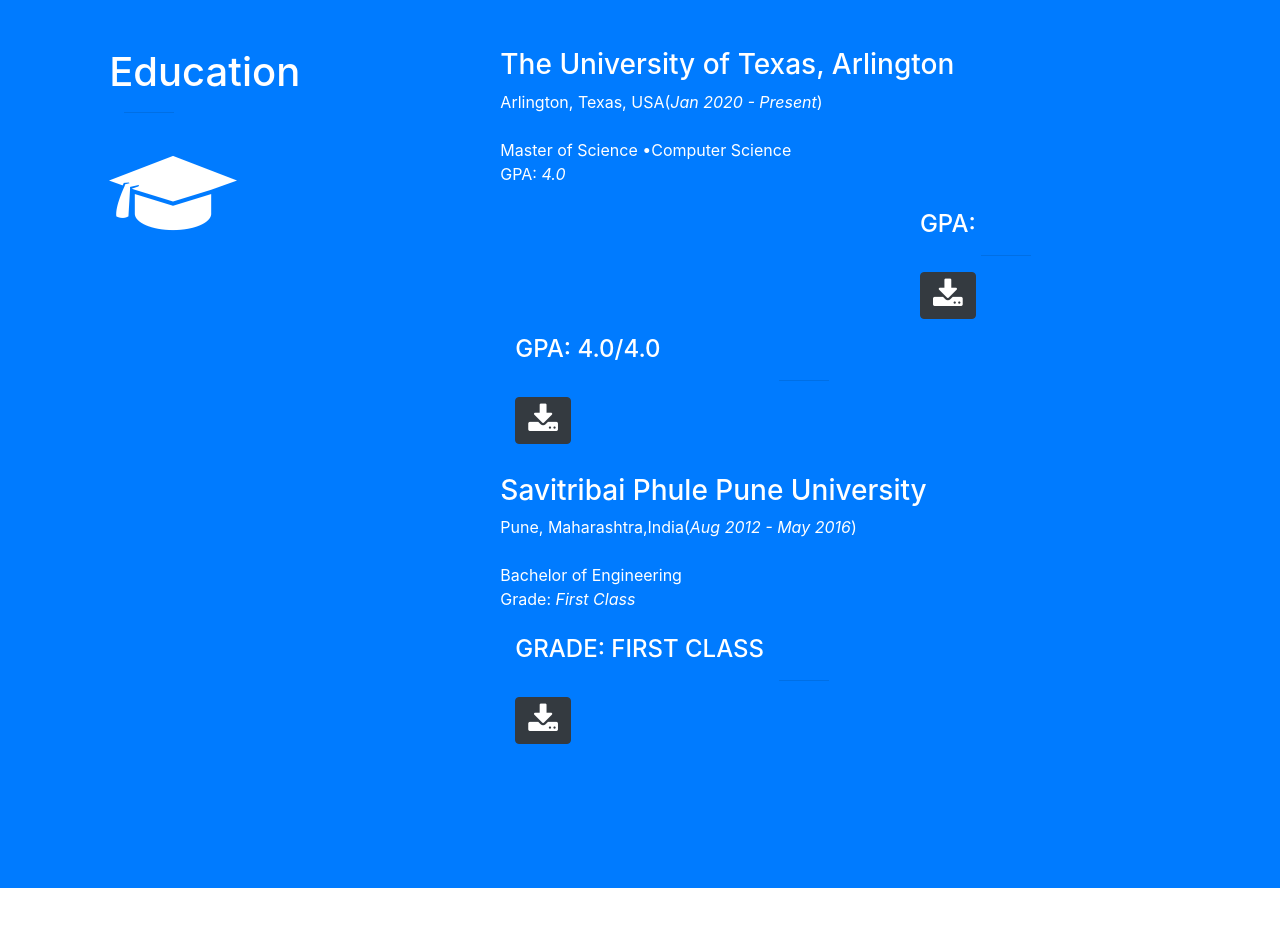
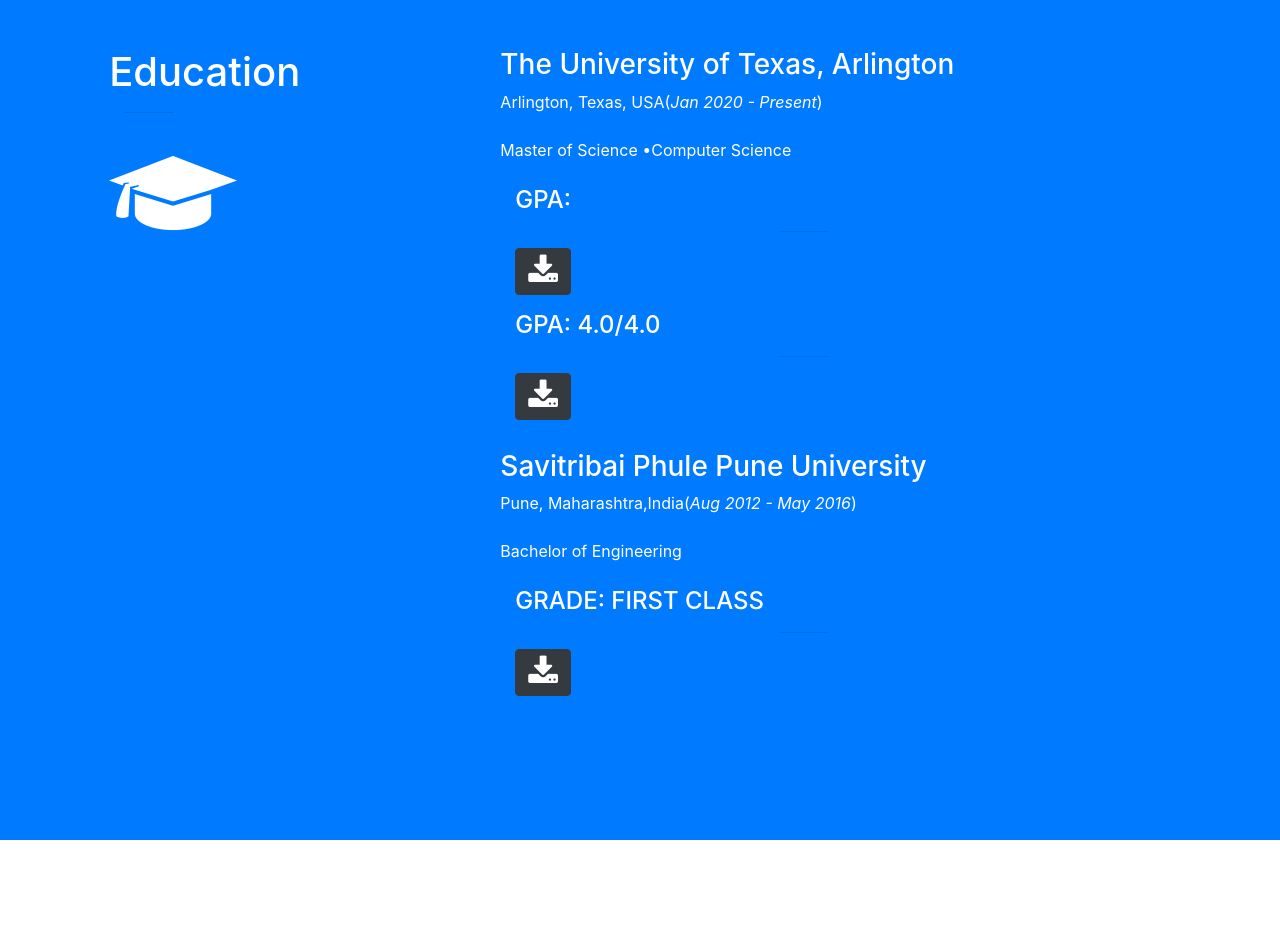
Before and after one commit to SagarGiri2104/sagargiri2104.github.io, a website with bundled scripts: page index.html in a window 1280 px wide. Shown: the part 3280-4206 px from the top of the page. Built offline with nearby package versions, Linux system fonts and the light colour scheme; files whose address does not match are found by name.

Commit message:
Update index.html

```diff
--- a/index.html
+++ b/index.html
@@ -296,11 +296,11 @@
                      <div class="col-lg-10 mx-auto">
                         <h3 class="section-heading text-white">The University of Texas, Arlington</h3>
                         <p class="text-faded mb-4" >Arlington, Texas, USA(<em>Jan 2020 - Present</em>)</p>
-                        <p  class="text-faded mb-4"class="text-muted mb-0">Master of Science •Computer Science<br>
-                           GPA: <i>4.0</i></br>
-			  <div class="col-lg-4 ml-auto">
+                        <p  class="text-faded mb-4"class="text-muted mb-0">Master of Science •Computer Science
+<!-- 				<br>GPA: <i>4.0</i></br> -->
+			  <div class="col-lg-12 ml-auto">
                            <h4 class="section-heading text-white">GPA:</h4>
-                           <hr class="dark my-3">
+                           <hr class="dark my-10">
                            <a href="docs/SSR_TSRPT_UN.pdf.pdf" download><button class="btn btn-dark btn-xl"><i class="fa fa-download fa-2x" aria-hidden="true"></i></button></a>
                         </div>
                         </p>
@@ -317,8 +317,7 @@
                         <h3 class="section-heading text-white" >Savitribai Phule Pune University</h3>
                         <p class="text-faded mb-4" >Pune, Maharashtra,India(<em>Aug 2012 - May 2016</em>)</p>
 						      <p class="text-faded mb-4" class="text-muted mb-0">
-                           Bachelor of Engineering<br>
-                           Grade: <i>First Class</i></br>
+                           Bachelor of Engineering
 			  <div class="col-lg-12 ml-auto">
                            <h4 class="section-heading text-white">GRADE: FIRST CLASS</h4>
                            <hr class="dark my-3">
```
